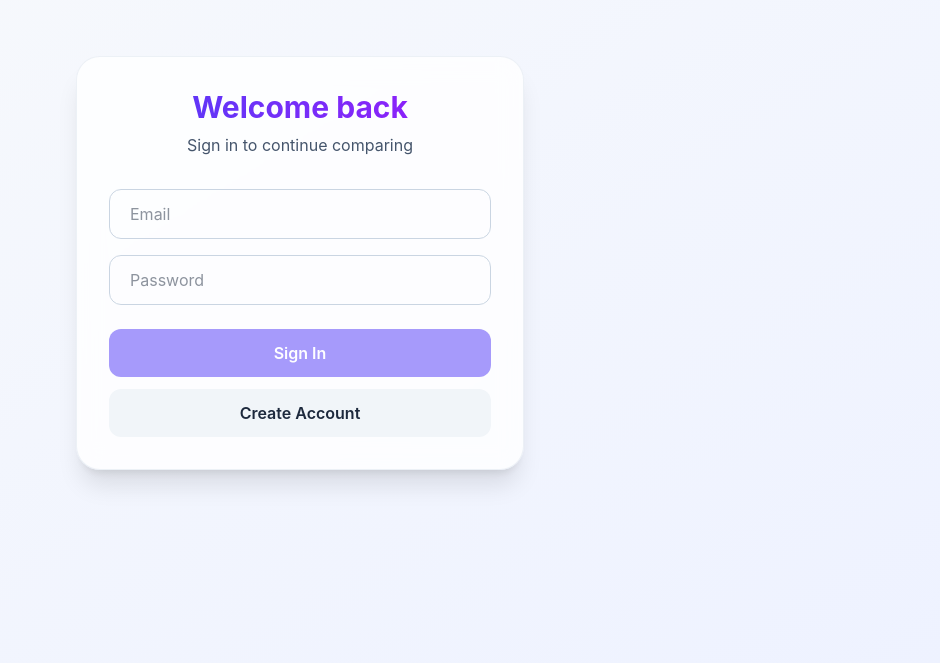
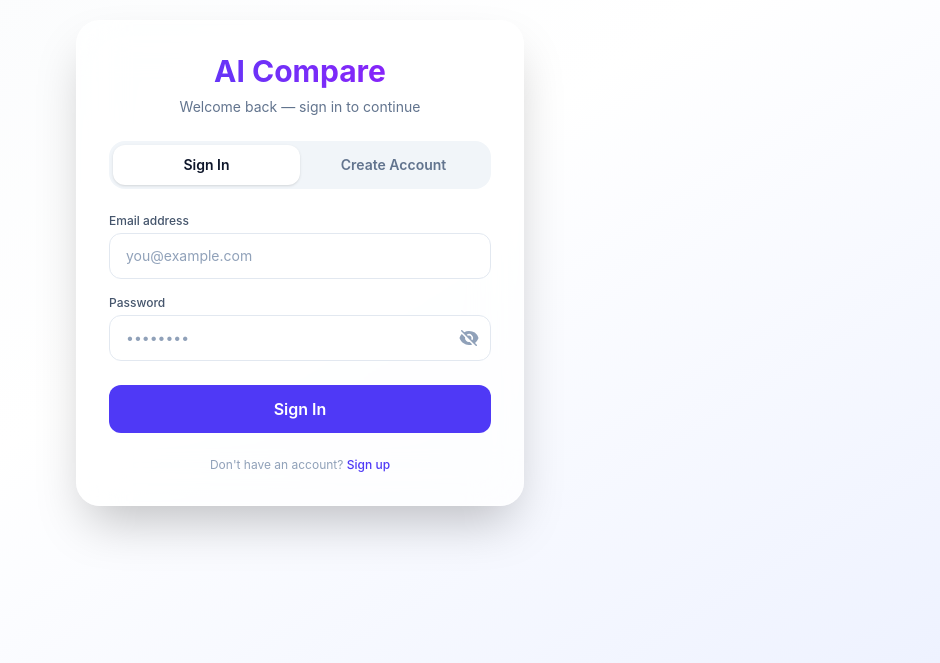
Before and after one commit to gloria238/ai-compare-saas, a Next.js app: page /login in a window 1280 px wide. Shown: the part 137-800 px from the top of the page, without its empty margins (340-1280 px from the left). Built offline with nearby package versions, Linux system fonts and the light colour scheme; no server answers.

Commit message:
login_renew

```diff
--- a/app/login/page.tsx
+++ b/app/login/page.tsx
@@ -7,94 +7,269 @@ import { getSupabase } from "@/lib/supabase";
 export default function LoginPage() {
   const supabase = getSupabase();
   const router = useRouter();
+
+  // 当前模式：signin 或 signup
+  const [mode, setMode] = useState<"signin" | "signup">("signin");
+
+  // 表单字段
   const [email, setEmail] = useState("");
   const [password, setPassword] = useState("");
+  const [confirmPassword, setConfirmPassword] = useState("");
+
+  // UI 状态
   const [loading, setLoading] = useState(false);
   const [errorMsg, setErrorMsg] = useState<string | null>(null);
+  const [successMsg, setSuccessMsg] = useState<string | null>(null);
 
-  // 监听登录状态，成功后跳转到应用主页 /dashboard
+  // 密码可见性
+  const [showPassword, setShowPassword] = useState(false);
+  const [showConfirmPassword, setShowConfirmPassword] = useState(false);
+
+  // 监听登录状态，成功后跳转到 /dashboard
   useEffect(() => {
     const {
       data: { subscription },
     } = supabase.auth.onAuthStateChange((event, session) => {
       if (event === "SIGNED_IN" && session) {
-        router.push("/dashboard");  // 改为 /dashboard
+        router.push("/dashboard");
       }
     });
-
     return () => subscription.unsubscribe();
   }, [supabase, router]);
 
-  const handleEmailLogin = async (type: "signin" | "signup") => {
+  // 切换模式时清空错误
+  const switchMode = (newMode: "signin" | "signup") => {
+    setMode(newMode);
+    setErrorMsg(null);
+    setSuccessMsg(null);
+  };
+
+  // 提交处理
+  const handleSubmit = async (e: React.FormEvent) => {
+    e.preventDefault();
+    setErrorMsg(null);
+    setSuccessMsg(null);
+
+    // 前端验证
+    if (!email || !password) {
+      setErrorMsg("Email and password are required.");
+      return;
+    }
+    if (mode === "signup") {
+      if (password !== confirmPassword) {
+        setErrorMsg("Passwords do not match.");
+        return;
+      }
+      if (password.length < 6) {
+        setErrorMsg("Password must be at least 6 characters.");
+        return;
+      }
+    }
+
     setLoading(true);
-    setErrorMsg(null);
 
-    const { error } =
-      type === "signin"
-        ? await supabase.auth.signInWithPassword({ email, password })
-        : await supabase.auth.signUp({ email, password });
-
-    setLoading(false);
-
+    try {
+      if (mode === "signin") {
+        const { error } = await supabase.auth.signInWithPassword({ email, password });
+        if (error) setErrorMsg(error.message);
+        // onAuthStateChange 会自动导航
+      } else {
+        const { error } = await supabase.auth.signUp({ email, password });
         if (error) {
           setErrorMsg(error.message);
-    } else if (type === "signup") {
-      setErrorMsg(null);
-      alert("Check your email to confirm signup!");
+        } else {
+          setSuccessMsg("Account created! Please check your email to confirm your address.");
+          // 可选择自动切换到登录模式
+          // setMode("signin");
+        }
+      }
+    } catch (err: unknown) {
+      setErrorMsg(err instanceof Error ? err.message : "An unexpected error occurred.");
+    } finally {
+      setLoading(false);
     }
   };
 
   return (
-    <div className="min-h-screen flex items-center justify-center bg-gradient-to-br from-slate-50 to-indigo-50 px-6">
-      <div className="w-full max-w-md bg-white/80 backdrop-blur-md rounded-3xl shadow-xl border border-slate-200/60 p-8 animate-fade-in-up">
-        <div className="text-center mb-8">
+    <div className="min-h-screen flex items-center justify-center bg-gradient-to-br from-slate-50 via-white to-indigo-50 px-4">
+      <div className="w-full max-w-md bg-white/70 backdrop-blur-xl rounded-3xl shadow-2xl border border-white/40 p-8 animate-fade-in-up">
+        {/* Logo / 标题 */}
+        <div className="text-center mb-6">
           <h1 className="text-3xl font-bold bg-gradient-to-r from-indigo-600 to-purple-600 bg-clip-text text-transparent">
-            Welcome back
+            AI Compare
           </h1>
-          <p className="text-slate-600 mt-2">Sign in to continue comparing</p>
+          <p className="text-slate-500 mt-2 text-sm">
+            {mode === "signin"
+              ? "Welcome back — sign in to continue"
+              : "Create your free account"}
+          </p>
         </div>
 
-        <div className="space-y-4">
+        {/* Tab 切换 */}
+        <div className="flex rounded-2xl bg-slate-100 p-1 mb-6">
+          <button
+            onClick={() => switchMode("signin")}
+            className={`flex-1 py-2.5 text-sm font-semibold rounded-xl transition-all ${
+              mode === "signin"
+                ? "bg-white text-slate-900 shadow-sm"
+                : "text-slate-500 hover:text-slate-700"
+            }`}
+          >
+            Sign In
+          </button>
+          <button
+            onClick={() => switchMode("signup")}
+            className={`flex-1 py-2.5 text-sm font-semibold rounded-xl transition-all ${
+              mode === "signup"
+                ? "bg-white text-slate-900 shadow-sm"
+                : "text-slate-500 hover:text-slate-700"
+            }`}
+          >
+            Create Account
+          </button>
+        </div>
+
+        {/* 表单 */}
+        <form onSubmit={handleSubmit} className="space-y-4">
+          {/* Email */}
+          <div>
+            <label className="block text-xs font-medium text-slate-600 mb-1">
+              Email address
+            </label>
             <input
               type="email"
-            placeholder="Email"
               value={email}
               onChange={(e) => setEmail(e.target.value)}
-            className="w-full px-5 py-3 rounded-xl border border-slate-300 focus:outline-none focus:ring-2 focus:ring-indigo-500 transition"
-            onKeyDown={(e) => e.key === "Enter" && handleEmailLogin("signin")}
-          />
-          <input
-            type="password"
-            placeholder="Password"
-            value={password}
-            onChange={(e) => setPassword(e.target.value)}
-            className="w-full px-5 py-3 rounded-xl border border-slate-300 focus:outline-none focus:ring-2 focus:ring-indigo-500 transition"
-            onKeyDown={(e) => e.key === "Enter" && handleEmailLogin("signin")}
+              placeholder="you@example.com"
+              className="w-full px-4 py-3 rounded-xl border border-slate-200 bg-white/80 placeholder:text-slate-400 focus:outline-none focus:ring-2 focus:ring-indigo-500/50 focus:border-transparent transition text-sm"
+              autoComplete="email"
             />
           </div>
 
+          {/* Password */}
+          <div>
+            <label className="block text-xs font-medium text-slate-600 mb-1">
+              Password
+            </label>
+            <div className="relative">
+              <input
+                type={showPassword ? "text" : "password"}
+                value={password}
+                onChange={(e) => setPassword(e.target.value)}
+                placeholder="••••••••"
+                className="w-full px-4 py-3 pr-12 rounded-xl border border-slate-200 bg-white/80 placeholder:text-slate-400 focus:outline-none focus:ring-2 focus:ring-indigo-500/50 focus:border-transparent transition text-sm"
+                autoComplete={mode === "signin" ? "current-password" : "new-password"}
+              />
+              <button
+                type="button"
+                onClick={() => setShowPassword(!showPassword)}
+                className="absolute right-3 top-1/2 -translate-y-1/2 text-slate-400 hover:text-slate-600 transition"
+                tabIndex={-1}
+              >
+                {showPassword ? (
+                  <svg xmlns="http://www.w3.org/2000/svg" className="h-5 w-5" viewBox="0 0 20 20" fill="currentColor">
+                    <path d="M10 12a2 2 0 100-4 2 2 0 000 4z" />
+                    <path fillRule="evenodd" d="M.458 10C1.732 5.943 5.522 3 10 3s8.268 2.943 9.542 7c-1.274 4.057-5.064 7-9.542 7S1.732 14.057.458 10zM14 10a4 4 0 11-8 0 4 4 0 018 0z" clipRule="evenodd" />
+                  </svg>
+                ) : (
+                  <svg xmlns="http://www.w3.org/2000/svg" className="h-5 w-5" viewBox="0 0 20 20" fill="currentColor">
+                    <path fillRule="evenodd" d="M3.28 2.22a.75.75 0 00-1.06 1.06l14.5 14.5a.75.75 0 101.06-1.06l-1.745-1.745a10.029 10.029 0 003.3-4.38 1.651 1.651 0 000-1.185A10.004 10.004 0 009.999 3a9.956 9.956 0 00-4.744 1.194L3.28 2.22zM7.752 6.69l1.092 1.092a2.5 2.5 0 013.374 3.373l1.091 1.092a4 4 0 00-5.557-5.557z" clipRule="evenodd" />
+                    <path d="M10.748 13.93l2.523 2.523a9.987 9.987 0 01-3.27.547c-4.258 0-7.894-2.66-9.337-6.41a1.651 1.651 0 010-1.186A10.007 10.007 0 012.839 6.02L6.07 9.252a4 4 0 004.678 4.678z" />
+                  </svg>
+                )}
+              </button>
+            </div>
+          </div>
+
+          {/* Confirm Password (仅注册模式) */}
+          {mode === "signup" && (
+            <div>
+              <label className="block text-xs font-medium text-slate-600 mb-1">
+                Confirm password
+              </label>
+              <div className="relative">
+                <input
+                  type={showConfirmPassword ? "text" : "password"}
+                  value={confirmPassword}
+                  onChange={(e) => setConfirmPassword(e.target.value)}
+                  placeholder="••••••••"
+                  className="w-full px-4 py-3 pr-12 rounded-xl border border-slate-200 bg-white/80 placeholder:text-slate-400 focus:outline-none focus:ring-2 focus:ring-indigo-500/50 focus:border-transparent transition text-sm"
+                  autoComplete="new-password"
+                />
+                <button
+                  type="button"
+                  onClick={() => setShowConfirmPassword(!showConfirmPassword)}
+                  className="absolute right-3 top-1/2 -translate-y-1/2 text-slate-400 hover:text-slate-600 transition"
+                  tabIndex={-1}
+                >
+                  {showConfirmPassword ? (
+                    <svg xmlns="http://www.w3.org/2000/svg" className="h-5 w-5" viewBox="0 0 20 20" fill="currentColor">
+                      <path d="M10 12a2 2 0 100-4 2 2 0 000 4z" />
+                      <path fillRule="evenodd" d="M.458 10C1.732 5.943 5.522 3 10 3s8.268 2.943 9.542 7c-1.274 4.057-5.064 7-9.542 7S1.732 14.057.458 10zM14 10a4 4 0 11-8 0 4 4 0 018 0z" clipRule="evenodd" />
+                    </svg>
+                  ) : (
+                    <svg xmlns="http://www.w3.org/2000/svg" className="h-5 w-5" viewBox="0 0 20 20" fill="currentColor">
+                      <path fillRule="evenodd" d="M3.28 2.22a.75.75 0 00-1.06 1.06l14.5 14.5a.75.75 0 101.06-1.06l-1.745-1.745a10.029 10.029 0 003.3-4.38 1.651 1.651 0 000-1.185A10.004 10.004 0 009.999 3a9.956 9.956 0 00-4.744 1.194L3.28 2.22zM7.752 6.69l1.092 1.092a2.5 2.5 0 013.374 3.373l1.091 1.092a4 4 0 00-5.557-5.557z" clipRule="evenodd" />
+                      <path d="M10.748 13.93l2.523 2.523a9.987 9.987 0 01-3.27.547c-4.258 0-7.894-2.66-9.337-6.41a1.651 1.651 0 010-1.186A10.007 10.007 0 012.839 6.02L6.07 9.252a4 4 0 004.678 4.678z" />
+                    </svg>
+                  )}
+                </button>
+              </div>
+            </div>
+          )}
+
+          {/* 错误信息 */}
           {errorMsg && (
-          <div className="mt-4 p-3 rounded-xl bg-red-50 text-red-700 text-sm">
+            <div className="p-3 rounded-xl bg-red-50 border border-red-200 text-red-700 text-sm">
               {errorMsg}
             </div>
           )}
 
-        <div className="mt-6 space-y-3">
+          {/* 成功信息 */}
+          {successMsg && (
+            <div className="p-3 rounded-xl bg-green-50 border border-green-200 text-green-700 text-sm">
+              {successMsg}
+            </div>
+          )}
+
+          {/* 提交按钮 */}
           <button
-            onClick={() => handleEmailLogin("signin")}
-            disabled={loading || !email || !password}
-            className="w-full bg-indigo-600 text-white py-3 rounded-xl font-semibold hover:bg-indigo-700 disabled:opacity-50 transition-all hover:shadow-lg"
+            type="submit"
+            disabled={loading}
+            className="w-full bg-indigo-600 text-white py-3 rounded-xl font-semibold hover:bg-indigo-700 disabled:opacity-50 disabled:cursor-not-allowed transition-all hover:shadow-lg mt-2"
           >
-            {loading ? "Please wait..." : "Sign In"}
+            {loading
+              ? "Please wait..."
+              : mode === "signin"
+              ? "Sign In"
+              : "Create Account"}
           </button>
+        </form>
+
+        {/* 底部提示 */}
+        <p className="text-xs text-slate-400 text-center mt-6">
+          {mode === "signin" ? (
+            <>
+              Don&apos;t have an account?{" "}
               <button
-            onClick={() => handleEmailLogin("signup")}
-            disabled={loading || !email || !password}
-            className="w-full bg-slate-100 text-slate-800 py-3 rounded-xl font-semibold hover:bg-slate-200 transition"
+                onClick={() => switchMode("signup")}
+                className="text-indigo-600 font-medium hover:underline"
               >
-            Create Account
+                Sign up
               </button>
-        </div>
+            </>
+          ) : (
+            <>
+              Already have an account?{" "}
+              <button
+                onClick={() => switchMode("signin")}
+                className="text-indigo-600 font-medium hover:underline"
+              >
+                Sign in
+              </button>
+            </>
+          )}
+        </p>
       </div>
     </div>
   );
```
Lines whose indentation alone changed are shown as unchanged.
